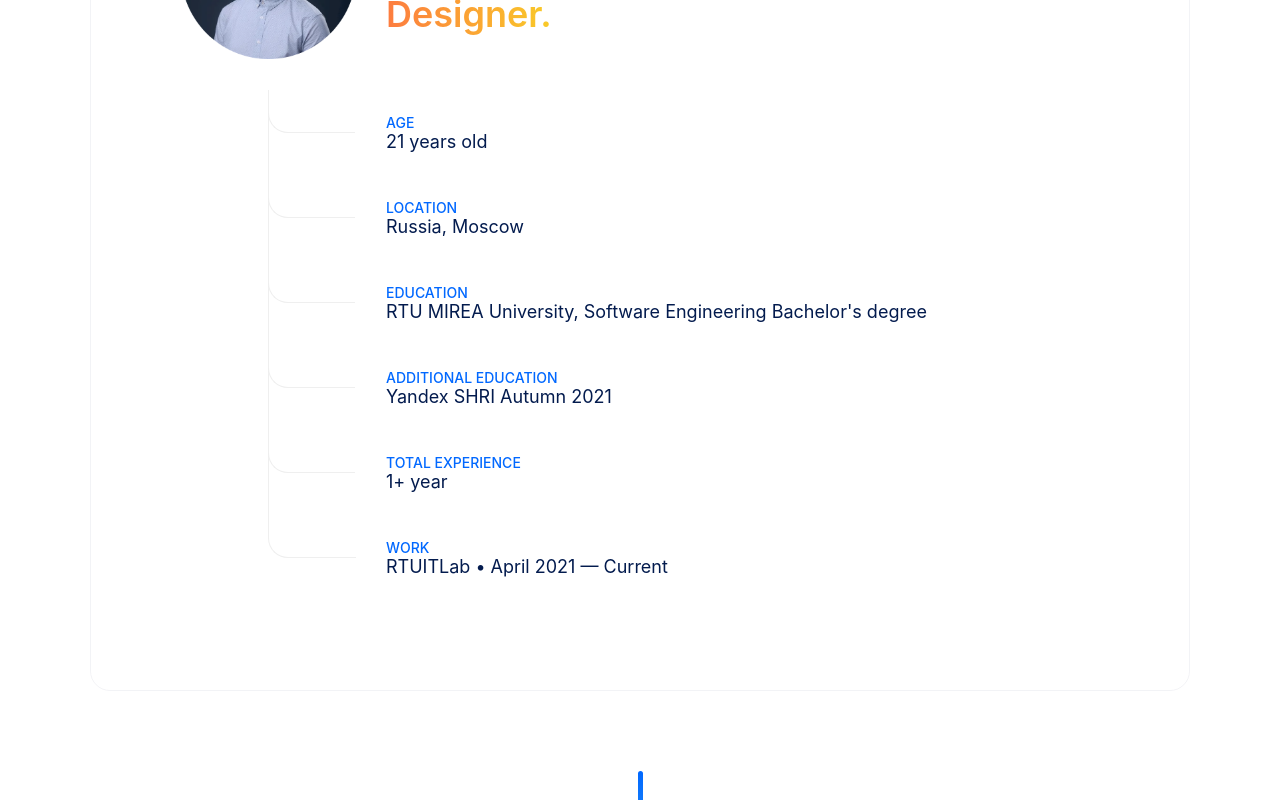
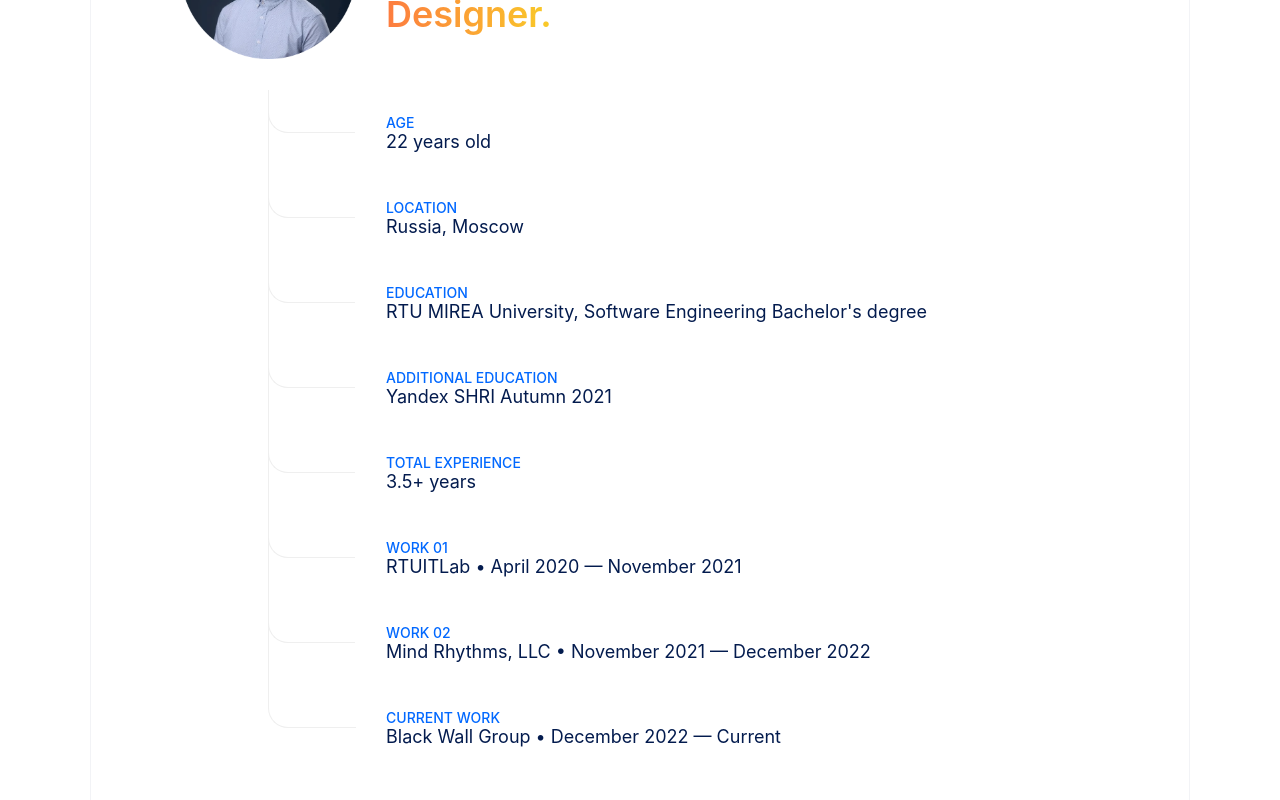
Before and after one commit to saizaax/saizaax.dev, a Next.js app: page / in a window 1280 px wide. Shown: the part 1480-2280 px from the top of the page. Built offline with nearby package versions, Linux system fonts and the light colour scheme.

Commit message:
fix: updated bio

```diff
--- a/src/components/BioCharacteristics.tsx
+++ b/src/components/BioCharacteristics.tsx
@@ -6,17 +6,25 @@ import { BioItem } from "@components/BioItem"
 const BioCharacteristics = () => {
   return (
     <div className={styles.characteristics}>
-      <BioItem name="Age" value="21 years old" />
+      <BioItem name="Age" value="22 years old" />
       <BioItem name="Location" value="Russia, Moscow" />
       <BioItem
         name="Education"
         value="RTU MIREA University, Software Engineering Bachelor's degree"
       />
       <BioItem name="Additional Education" value="Yandex SHRI Autumn 2021" />
-      <BioItem name="Total Experience" value="1+ year" />
+      <BioItem name="Total Experience" value="3.5+ years" />
       <BioItem
-        name="Work"
-        value="RTUITLab • April 2021 — Current"
+        name="Work 01"
+        value="RTUITLab • April 2020 — November 2021"
+      />
+      <BioItem
+        name="Work 02"
+        value="Mind Rhythms, LLC • November 2021 — December 2022"
+      />
+      <BioItem
+        name="Current Work"
+        value="Black Wall Group • December 2022 — Current"
         isLast={true}
       />
     </div>
```
